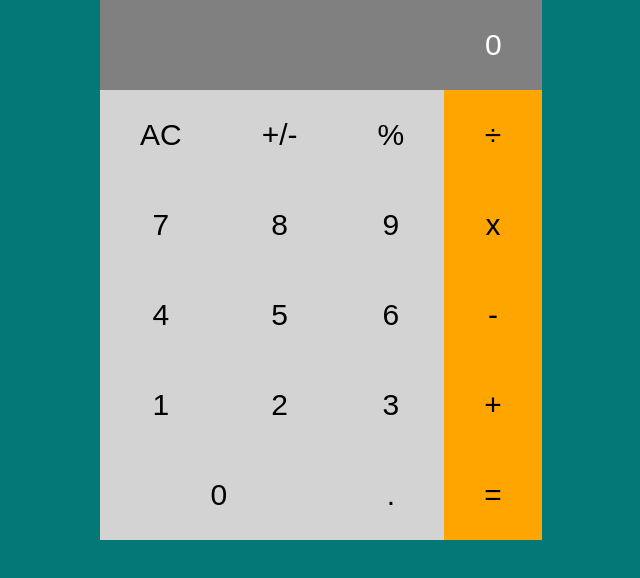
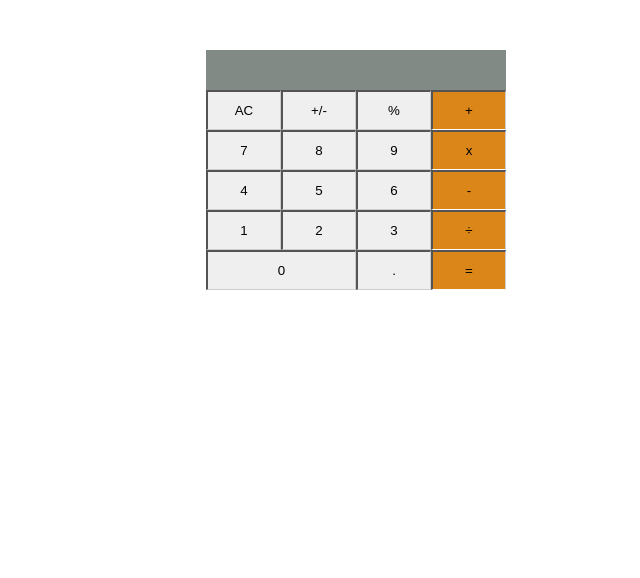
Before and after one commit to obibaadoma/math-magic, a React (Create React App) app: page / in a window 1280 px wide. Shown: the top 578 px of the page, without its empty margins (284-924 px from the left). Built offline with nearby package versions, Linux system fonts and the light colour scheme.

Commit message:
fixed readme file and calculator.js

```diff
--- a/src/App.css
+++ b/src/App.css
@@ -1,39 +1,3 @@
 .App {
   text-align: center;
 }
-
-.App-logo {
-  height: 40vmin;
-  pointer-events: none;
-}
-
-@media (prefers-reduced-motion: no-preference) {
-  .App-logo {
-    animation: App-logo-spin infinite 20s linear;
-  }
-}
-
-.App-header {
-  background-color: #282c34;
-  min-height: 100vh;
-  display: flex;
-  flex-direction: column;
-  align-items: center;
-  justify-content: center;
-  font-size: calc(10px + 2vmin);
-  color: white;
-}
-
-.App-link {
-  color: #61dafb;
-}
-
-@keyframes App-logo-spin {
-  from {
-    transform: rotate(0deg);
-  }
-
-  to {
-    transform: rotate(360deg);
-  }
-}
--- a/src/App.js
+++ b/src/App.js
@@ -1,11 +1,19 @@
+import './App.css';
 import React from 'react';
-import CalcButton from './components/calcButton';
+import Calculator from './components/Calculator';
+import './components/styles.css';
 
-// eslint-disable-next-line
 class App extends React.Component {
+  constructor(props) {
+    super(props);
+    this.state = {};
+  }
+
   render() {
     return (
-      <CalcButton />
+      <div className="App">
+        <Calculator />
+      </div>
     );
   }
 }
--- a/src/components/calcButton.js
+++ /dev/null
@@ -1,36 +0,0 @@
-/* eslint-disable react/prefer-stateless-function */
-import React from 'react';
-import './calculator.css';
-
-class CalcButton extends React.Component {
-  render() {
-    return (
-      <div className="bordeer">
-        <div className="maingrid">
-          <button type="button" className="btn1">0</button>
-          <button type="button" className="btn2">AC</button>
-          <button type="button" className="btn3">+/-</button>
-          <button type="button" className="btn4">%</button>
-          <button type="button" className="btn5">÷</button>
-          <button type="button" className="btn6">7</button>
-          <button type="button" className="btn7">8</button>
-          <button type="button" className="btn8">9</button>
-          <button type="button" className="btn9">x</button>
-          <button type="button" className="btn10">4</button>
-          <button type="button" className="btn11">5</button>
-          <button type="button" className="btn12">6</button>
-          <button type="button" className="btn13">-</button>
-          <button type="button" className="btn14">1</button>
-          <button type="button" className="btn15">2</button>
-          <button type="button" className="btn16">3</button>
-          <button type="button" className="btn17">+</button>
-          <button type="button" className="btn18">0</button>
-          <button type="button" className="btn19">.</button>
-          <button type="button" className="btn20">=</button>
-        </div>
-      </div>
-    );
-  }
-}
-
-export default CalcButton;
--- a/src/components/calculator.css
+++ /dev/null
@@ -1,33 +0,0 @@
-.maingrid {
-  width: 30%;
-  display: grid;
-  background-color: grey;
-  margin-left: 30%;
-}
-
-.maingrid button {
-  background-color: lightgray;
-  text-align: center;
-  font-size: 30px;
-  width: auto;
-  height: 90px;
-}
-
-.btn1 {
-  grid-column: 1 / 5;
-  color: #fff;
-  text-align: right !important;
-  background-color: gray !important;
-}
-
-.btn18 {
-  grid-column: 1 / 3;
-}
-
-.btn5,
-.btn9,
-.btn17,
-.btn13,
-.btn20 {
-  background-color: orange !important;
-}
--- a/src/components/calculator.js
+++ b/src/components/calculator.js
@@ -1,54 +1,55 @@
 import React from 'react';
-import calculate from './logic/calculate';
+import calculate from '../logic/calculate';
 
-class CalcUserInterface extends React.Component { // eslint-disable-line
+class Calculator extends React.Component {
   constructor(props) {
     super(props);
-    this.state = { total: 0, next: null, operation: null };
+    this.state = { total: null, next: null, operation: null };
   }
 
-  handleClick = (event) => {
-    const buttonName = event.target.innerText;
-    const result = calculate(this.state, buttonName);
-    this.setState(result);
-  }
+  eventHandler = (e) => {
+    const data = e.target.innerHTML;
+    const calcObj = calculate(this.state, data);
+    this.setState(calcObj);
+  };
 
   render() {
     const { total, next, operation } = this.state;
     return (
-      <section>
-        <div className="container">
-          <div className="header">
-            <button type="button" className="tag">
-              {total}
-              {operation}
-              {next}
-            </button>
-          </div>
-          <div className="calc-button">
-            <button type="submit" onClick={this.handleClick}>AC</button>
-            <button type="submit" onClick={this.handleClick}>+/-</button>
-            <button type="submit" onClick={this.handleClick}>%</button>
-            <button type="submit" onClick={this.handleClick} className="box-color">÷</button>
-            <button type="submit" onClick={this.handleClick}>7</button>
-            <button type="submit" onClick={this.handleClick}>8</button>
-            <button type="submit" onClick={this.handleClick}>9</button>
-            <button type="submit" onClick={this.handleClick} className="box-color">x</button>
-            <button type="submit" onClick={this.handleClick}>4</button>
-            <button type="submit" onClick={this.handleClick}>5</button>
-            <button type="submit" onClick={this.handleClick}>6</button>
-            <button type="submit" onClick={this.handleClick} className="box-color">-</button>
-            <button type="submit" onClick={this.handleClick}>1</button>
-            <button type="submit" onClick={this.handleClick}>2</button>
-            <button type="submit" onClick={this.handleClick}>3</button>
-            <button type="submit" onClick={this.handleClick} className="box-color">+</button>
-            <button type="submit" onClick={this.handleClick} className="zero">0</button>
-            <button type="submit" onClick={this.handleClick}>.</button>
-            <button type="submit" onClick={this.handleClick} className="box-color">=</button>
-          </div>
+      <div className="calc-wrapper">
+        <div className="inp-display">
+
+          {total}
+          {'  '}
+          {operation}
+          {'  '}
+          {next}
+
         </div>
-      </section>
+        <div className="grid">
+          <button className="calc-btn" type="button" onClick={this.eventHandler}>AC</button>
+          <button className="calc-btn" type="button" onClick={this.eventHandler}>+/-</button>
+          <button className="calc-btn" type="button" onClick={this.eventHandler}>%</button>
+          <button className="calc-btn op" type="button" onClick={this.eventHandler}>+</button>
+          <button className="calc-btn" type="button" onClick={this.eventHandler}>7</button>
+          <button className="calc-btn" type="button" onClick={this.eventHandler}>8</button>
+          <button className="calc-btn" type="button" onClick={this.eventHandler}>9</button>
+          <button className="calc-btn op" type="button" onClick={this.eventHandler}>x</button>
+          <button className="calc-btn" type="button" onClick={this.eventHandler}>4</button>
+          <button className="calc-btn" type="button" onClick={this.eventHandler}>5</button>
+          <button className="calc-btn" type="button" onClick={this.eventHandler}>6</button>
+          <button className="calc-btn op" onClick={this.eventHandler} type="button">-</button>
+          <button className="calc-btn" onClick={this.eventHandler} type="button">1</button>
+          <button className="calc-btn" type="button" onClick={this.eventHandler}>2</button>
+          <button className="calc-btn" type="button" onClick={this.eventHandler}>3</button>
+          <button className="calc-btn op" type="button" onClick={this.eventHandler}>÷</button>
+          <button className="calc-btn zero-btn" type="button" onClick={this.eventHandler}>0</button>
+          <button className="calc-btn" type="button" onClick={this.eventHandler}>.</button>
+          <button className="calc-btn op" type="button" onClick={this.eventHandler}>=</button>
+        </div>
+      </div>
     );
   }
-}
-export default CalcUserInterface;
+} // end of class definition
+
+export default Calculator;
--- /dev/null
+++ b/src/components/styles.css
@@ -0,0 +1,57 @@
+* {
+  margin: 0;
+  padding: 0;
+  box-sizing: border-box;
+}
+
+body {
+  font-family: Verdana, Geneva, Tahoma, sans-serif;
+  font-size: 12px;
+  font-weight: normal;
+  display: flex;
+  align-items: center;
+  justify-content: center;
+}
+
+.calc-wrapper {
+  width: 300px;
+  margin: 50px auto;
+  display: flex;
+  flex-direction: column;
+  align-items: center;
+}
+
+.grid {
+  display: inline-grid;
+  grid-template-columns: repeat(4, 1fr);
+  grid-template-rows: repeat(5, 1fr);
+  width: 100%;
+  background-color: #dfdfdf;
+}
+
+.calc-btn {
+  border-bottom: 1px solid #cdcdcd;
+  border-right: 1px solid #cdcdcd;
+  height: 40px;
+  display: flex;
+  align-items: center;
+  justify-content: center;
+}
+
+.inp-display {
+  width: 100%;
+  height: 40px;
+  background-color: rgb(130, 138, 134);
+  color: #fff;
+  text-align: end;
+}
+
+.op {
+  background-color: #da800cef;
+  border-bottom: 1px solid #fdfdfd;
+}
+
+.zero-btn {
+  grid-column-start: 1;
+  grid-column-end: 3;
+}
--- a/src/index.css
+++ b/src/index.css
@@ -1,5 +1,4 @@
 body {
-  background-color: rgb(4, 119, 119);
   margin: 0;
   font-family:
     -apple-system,
@@ -26,52 +25,3 @@ code {
     'Courier New',
     monospace;
 }
-
-section {
-  display: flex;
-  justify-content: center;
-  align-items: center;
-  min-height: 100vh;
-  padding: 20px 20px;
-}
-
-.container {
-  background-color: silver;
-}
-
-.header {
-  display: flex;
-  justify-content: flex-end;
-  font-size: 25px;
-  padding-right: 10px;
-  color: white;
-}
-
-.calc-button {
-  gap: 1px;
-  padding: 9px 0 0 0;
-  display: grid;
-  grid-template-columns: 1fr 1fr 1fr 1fr;
-  cursor: pointer;
-}
-
-.zero {
-  grid-column: span 2;
-}
-
-button {
-  border: none;
-  background-color: white;
-  cursor: pointer;
-  font-size: 20px;
-  padding: 25px 40px;
-}
-
-button:hover {
-  background-color: rgb(240, 124, 8);
-  color: #fff;
-}
-
-.box-color {
-  background-color: rgb(245, 145, 62);
-}
--- a/src/index.js
+++ b/src/index.js
@@ -2,6 +2,7 @@ import React from 'react';
 import ReactDOM from 'react-dom/client';
 import './index.css';
 import App from './App';
+import reportWebVitals from './reportWebVitals';
 
 const root = ReactDOM.createRoot(document.getElementById('root'));
 root.render(
@@ -9,3 +10,8 @@ root.render(
     <App />
   </React.StrictMode>,
 );
+
+// If you want to start measuring performance in your app, pass a function
+// to log results (for example: reportWebVitals(console.log))
+// or send to an analytics endpoint. Learn more: https://bit.ly/CRA-vitals
+reportWebVitals();
--- /dev/null
+++ b/src/reportWebVitals.js
@@ -0,0 +1,15 @@
+const reportWebVitals = (onPerfEntry) => {
+  if (onPerfEntry && onPerfEntry instanceof Function) {
+    import('web-vitals').then(({
+      getCLS, getFID, getFCP, getLCP, getTTFB,
+    }) => {
+      getCLS(onPerfEntry);
+      getFID(onPerfEntry);
+      getFCP(onPerfEntry);
+      getLCP(onPerfEntry);
+      getTTFB(onPerfEntry);
+    });
+  }
+};
+
+export default reportWebVitals;
```
Also changed, not shown: src/setupTests.js (added, +5 -0 lines), src/logic/calculate.js (renamed from src/components/logic/calculate.js), src/logic/operate.js (renamed from src/components/logic/operate.js), 2 other files (tests, documents, lock files or other folders).
